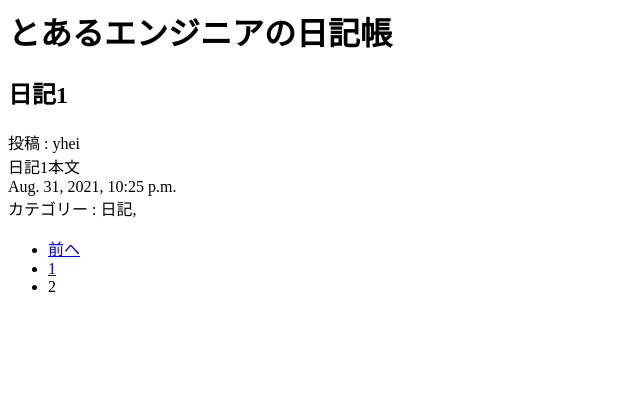
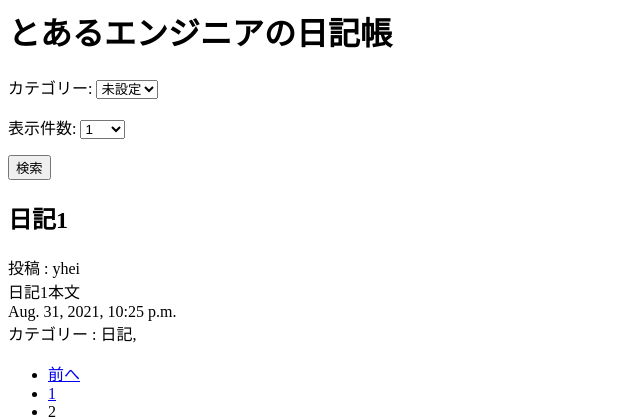
Before and after one commit to yheihei/base_diary, a Django app: page /?&page=2 in a window 1280 px wide. Shown: the top 420 px of the page, without its empty margins (0-640 px from the left). Run offline with Django 3.2, Linux system fonts and the light colour scheme; data comes from the database, SQL or seed files in the repository.

Commit message:
検索フォームを追加する  - ListViewを極める #13

```diff
--- a/diary/templates/diary/post_list.html
+++ b/diary/templates/diary/post_list.html
@@ -5,6 +5,10 @@
   <body>
     {% load static %}
     <h1>とあるエンジニアの日記帳</h1>
+    <form method="GET" class="post-form">{% csrf_token %}
+      {{ search_form.as_p }}
+      <button type="submit" class="save btn btn-default">検索</button>
+    </form>
     {% for post in posts %}
       <div>
         <h2>{{ post.title }}</h2>
--- a/diary/views.py
+++ b/diary/views.py
@@ -5,13 +5,41 @@ from django.urls import reverse, reverse_lazy
 from django.db.models import Prefetch
 
 # Create your views here.
-from .models import Post
+from .models import Post, Category
+from django import forms
 
 # Create your views here.
 # def index(request):
 #   return render(request, 'index.html', {
 #     'posts': Post.objects.all(),
 #   })
+
+class PostSearchForm(forms.Form):
+  category = forms.fields.ChoiceField(
+    label='カテゴリー',
+    choices = (),
+    required=False,
+    widget=forms.widgets.Select
+  )
+  per_page = forms.fields.ChoiceField(
+    label='表示件数',
+    choices = (
+      (1, "1"),
+      (10, "10"),
+      (50, "50"),
+      (100, "100"),
+    ),
+    required=False,
+    widget=forms.widgets.Select
+  )
+
+  def __init__(self, *args, **kwargs):
+    super(PostSearchForm, self).__init__(*args, **kwargs)
+    # カテゴリーの選択肢を設定
+    self.fields['category'].choices = Category.objects.all().values_list('slug', 'name')
+    self.fields['category'].choices.insert(0, ('', '未設定'))
+    print(self.fields['category'].choices)
+
 
 class PostListView(ListView):
   model = Post
@@ -32,7 +60,6 @@ class PostListView(ListView):
   # ページネーション
   paginate_by = 2
   page_kwarg = 'page'  # 未指定でも良い。デフォルトは'page'
-
   pagenate_root_url = reverse_lazy('diary:index')
 
   def get_context_data(self, **kwargs):
@@ -54,10 +81,14 @@ class PostListView(ListView):
     # 検索条件やper_pageを含んだページネーション用URL
     self.pagenate_root_url += '?'
     query_dict = self.request.GET.copy()
-    query_dict.pop(self.page_kwarg)  # ページ番号だけは除く
+    if self.page_kwarg in query_dict.keys():
+      query_dict.pop(self.page_kwarg)  # ページ番号だけは除く
     for key, value in query_dict.items():
       self.pagenate_root_url += f'&{key}={value}'
     context['pagenate_root_url'] = self.pagenate_root_url
+
+    # 検索フォーム
+    context['search_form'] = PostSearchForm(self.request.GET)
     return context
 
   def get_queryset(self, **kwargs):
```
